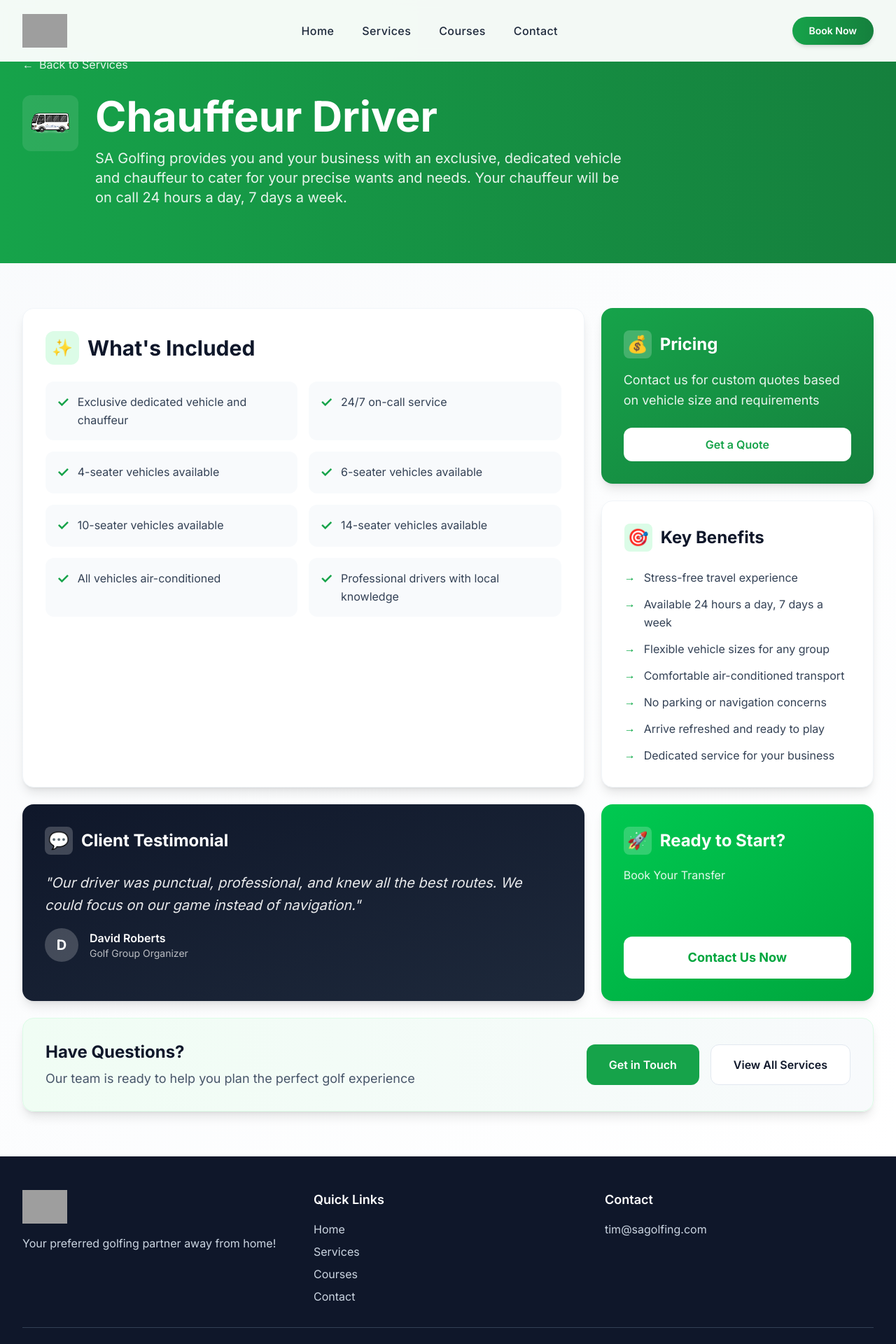
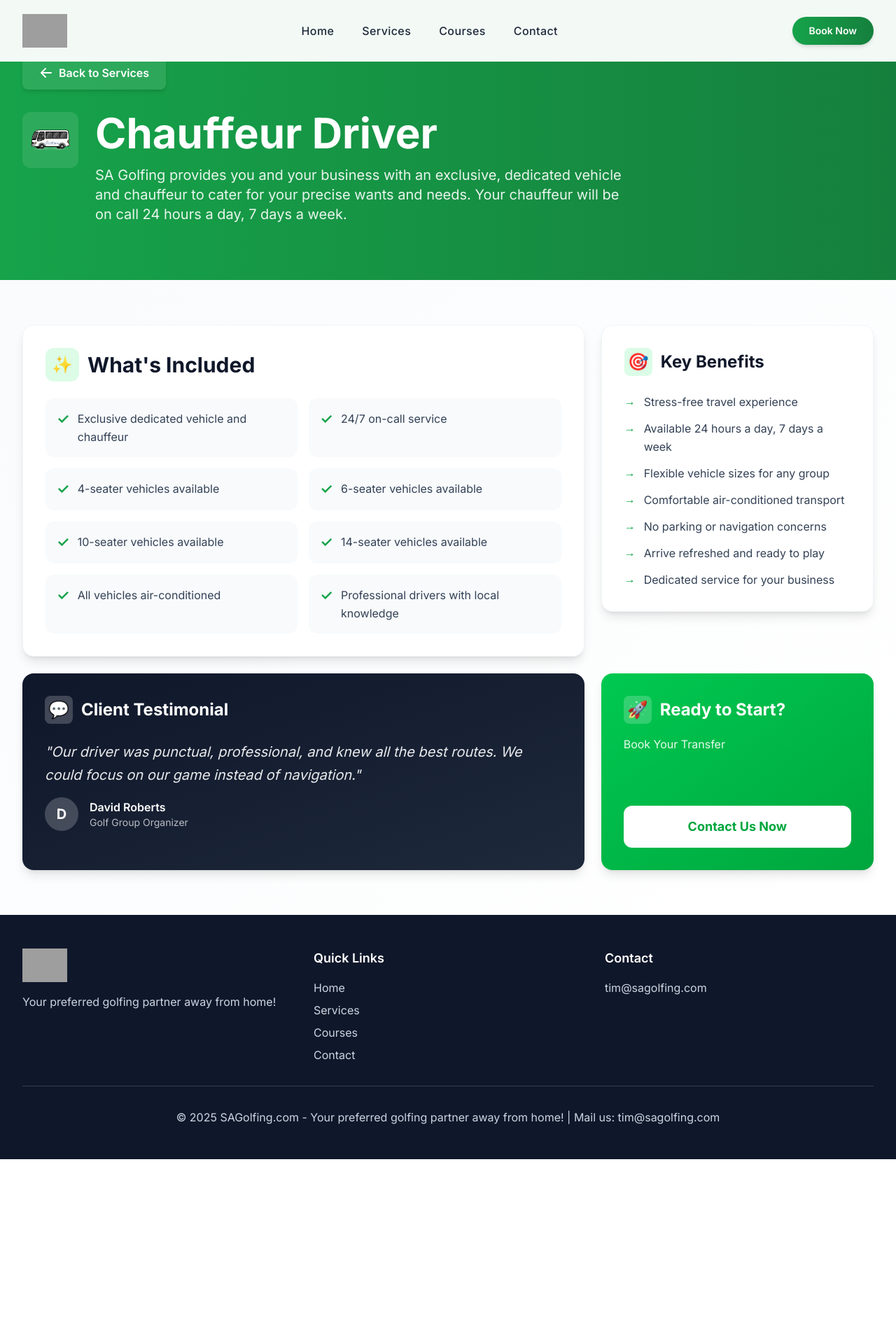
Before and after one commit to frogmanjhb/sagolfing, a React (Vite) app: page /service/chauffeur-driver in a window 1280 px wide. Shown: the top 1920 px of the page at 70% size. After the commit the page ends 1656 px from the top, so only its background shows below. Built offline with nearby package versions, Linux system fonts and the light colour scheme; grey boxes are pictures that could not be loaded.

Commit message:
Remove temporary dependency files and clean up unused assets from node_modules to optimize project structure and reduce build size.

```diff
--- a/src/pages/ServiceDetailPage.tsx
+++ b/src/pages/ServiceDetailPage.tsx
@@ -48,12 +48,32 @@
         {/* Hero Section */}
         <div className="bg-gradient-to-r from-primary-600 to-primary-700 text-white py-20">
           <div className="container-custom">
-            <Link
-              to="/#services"
-              className="inline-flex items-center gap-2 text-white/90 hover:text-white mb-8 transition-colors"
+            <button
+              onClick={() => {
+                navigate('/');
+                setTimeout(() => {
+                  const servicesSection = document.getElementById('services');
+                  if (servicesSection) {
+                    servicesSection.scrollIntoView({ behavior: 'smooth' });
+                  }
+                }, 100);
+              }}
+              className="inline-flex items-center gap-2 px-6 py-3 bg-white/10 text-white font-semibold rounded-lg hover:bg-white/20 transition-all duration-300 shadow-md hover:shadow-xl transform hover:scale-105 mb-8"
             >
-              <span>←</span> Back to Services
-            </Link>
+              <svg
+                xmlns="http://www.w3.org/2000/svg"
+                className="h-5 w-5"
+                viewBox="0 0 20 20"
+                fill="currentColor"
+              >
+                <path
+                  fillRule="evenodd"
+                  d="M9.707 16.707a1 1 0 01-1.414 0l-6-6a1 1 0 010-1.414l6-6a1 1 0 011.414 1.414L5.414 9H17a1 1 0 110 2H5.414l4.293 4.293a1 1 0 010 1.414z"
+                  clipRule="evenodd"
+                />
+              </svg>
+              Back to Services
+            </button>
 
             <div className="flex items-start gap-6">
               <div className="flex-shrink-0">
@@ -106,25 +126,6 @@
                   </div>
                 ))}
               </div>
-            </div>
-
-            {/* Pricing Card */}
-            <div className="bg-gradient-to-br from-primary-600 to-primary-700 rounded-2xl p-8 shadow-lg hover:shadow-xl transition-shadow text-white">
-              <div className="flex items-center gap-3 mb-4">
-                <div className="w-10 h-10 bg-white/20 rounded-lg flex items-center justify-center">
-                  <span className="text-2xl">💰</span>
-                </div>
-                <h2 className="text-2xl font-bold">Pricing</h2>
-              </div>
-              <p className="text-white/90 text-lg leading-relaxed">
-                {service.pricing}
-              </p>
-              <button
-                onClick={scrollToContact}
-                className="mt-6 w-full bg-white text-primary-600 px-6 py-3 rounded-xl font-semibold hover:bg-corporate-50 transition-colors"
-              >
-                Get a Quote
-              </button>
             </div>
 
             {/* Benefits Card */}
@@ -199,34 +200,6 @@
               </button>
             </div>
 
-            {/* Quick Info Card */}
-            <div className="lg:col-span-3 bg-gradient-to-r from-primary-50 to-corporate-50 rounded-2xl p-8 shadow-lg border border-primary-100">
-              <div className="flex flex-col md:flex-row items-center justify-between gap-6">
-                <div className="text-center md:text-left">
-                  <h3 className="text-2xl font-bold text-corporate-900 mb-2">
-                    Have Questions?
-                  </h3>
-                  <p className="text-corporate-600 text-lg">
-                    Our team is ready to help you plan the perfect golf experience
-                  </p>
-                </div>
-                <div className="flex flex-col sm:flex-row gap-4">
-                  <button
-                    onClick={scrollToContact}
-                    className="bg-primary-600 text-white px-8 py-4 rounded-xl font-semibold hover:bg-primary-700 transition-colors whitespace-nowrap"
-                  >
-                    Get in Touch
-                  </button>
-                  <Link
-                    to="/#services"
-                    className="bg-white text-corporate-900 px-8 py-4 rounded-xl font-semibold hover:bg-corporate-50 transition-colors border border-corporate-200 text-center"
-                  >
-                    View All Services
-                  </Link>
-                </div>
-              </div>
-            </div>
-
           </div>
         </div>
       </div>
```
